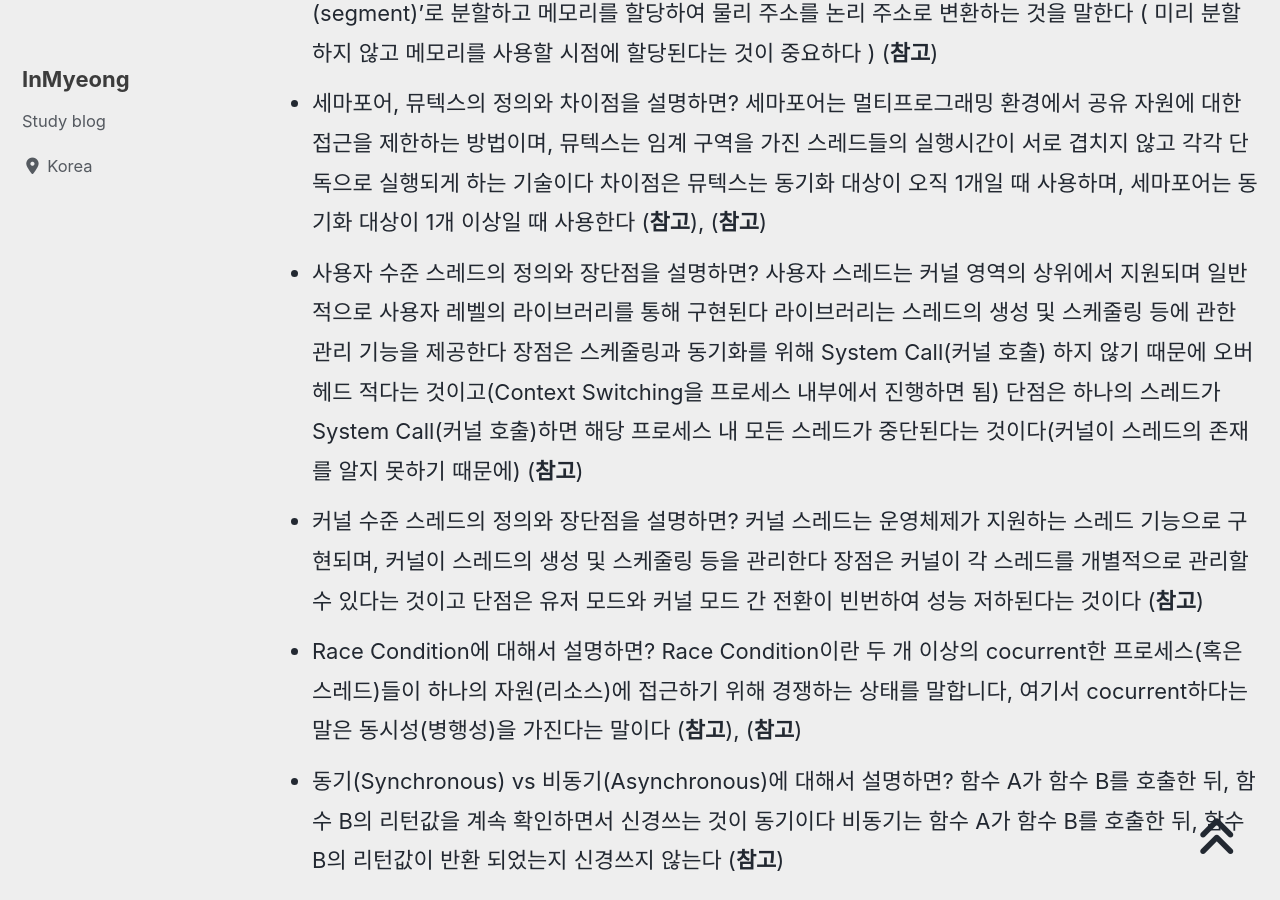
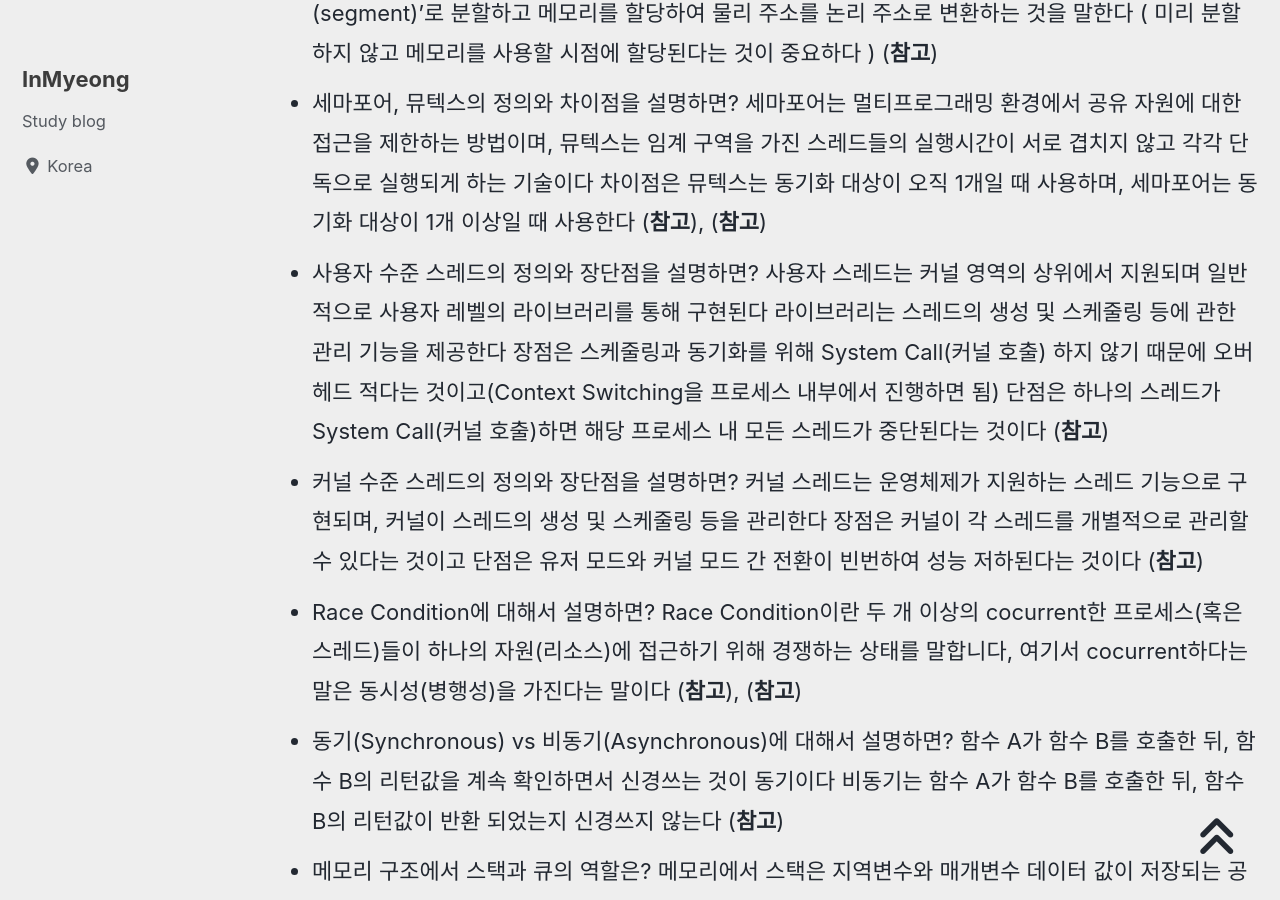
Before and after one commit to devMyeong/devMyeong.github.io, a Jekyll site: the page built from _posts/cs/2022-09-05-블로그-면접준비.md, in a window 1280 px wide and 900 px high, scrolled down 19931 px. Built offline with Jekyll 4.4.1, drawn with Linux system fonts in a browser that asks for light colours; cached includes are drawn as plain includes; nearby versions of some CDN libraries; some web fonts are replaced; comment, search, counter and statistics services are not loaded.

Commit message:
Chore : CS지식 오타 수정

```diff
--- a/_posts/cs/2022-09-05-블로그-면접준비.md
+++ b/_posts/cs/2022-09-05-블로그-면접준비.md
@@ -185,7 +185,7 @@ last_modified_at: 2022-09-26
 - 페이징의 정의와 작동하는 원리를 설명하면? 페이징은 virtual memory를 page로 나누는 기법을 말하며 주기억장치와 보조기억장치의 데이터 공간을 모두 동일한 크기로 나눈뒤 데이터 접근이 일어날 때, 보조기억장치에서 필요한 페이지들을 꺼내 주기억장치의 영역(프레임)에 적재시킨다 ([**참고**](https://velog.io/@dd9s2/%EC%9A%B4%EC%98%81%EC%B2%B4%EC%A0%9C-%EA%B0%80%EC%83%81-%EA%B8%B0%EC%96%B5-%EC%9E%A5%EC%B9%98%EC%99%80-%ED%8E%98%EC%9D%B4%EC%A7%95-%EC%84%B8%EA%B7%B8%EB%A9%98%ED%85%8C%EC%9D%B4%EC%85%98-Virtual-Memory-Paging-Segmentation))
 - 세그먼테이션에 대해 설명하면? 메모리를 서로 크기가 다른 논리적인 블록 단위인 '세그먼트(segment)'로 분할하고 메모리를 할당하여 물리 주소를 논리 주소로 변환하는 것을 말한다 ( 미리 분할하지 않고 메모리를 사용할 시점에 할당된다는 것이 중요하다 ) ([**참고**](https://plummmm.tistory.com/356))
 - 세마포어, 뮤텍스의 정의와 차이점을 설명하면? 세마포어는 멀티프로그래밍 환경에서 공유 자원에 대한 접근을 제한하는 방법이며, 뮤텍스는 임계 구역을 가진 스레드들의 실행시간이 서로 겹치지 않고 각각 단독으로 실행되게 하는 기술이다 차이점은 뮤텍스는 동기화 대상이 오직 1개일 때 사용하며, 세마포어는 동기화 대상이 1개 이상일 때 사용한다 ([**참고**](https://gyoogle.dev/blog/computer-science/operating-system/Semaphore%20&%20Mutex.html)), ([**참고**](https://heeonii.tistory.com/14))
-- 사용자 수준 스레드의 정의와 장단점을 설명하면? 사용자 스레드는 커널 영역의 상위에서 지원되며 일반적으로 사용자 레벨의 라이브러리를 통해 구현된다 라이브러리는 스레드의 생성 및 스케줄링 등에 관한 관리 기능을 제공한다 장점은 스케줄링과 동기화를 위해 System Call(커널 호출) 하지 않기 때문에 오버헤드 적다는 것이고(Context Switching을 프로세스 내부에서 진행하면 됨) 단점은 하나의 스레드가 System Call(커널 호출)하면 해당 프로세스 내 모든 스레드가 중단된다는 것이다(커널이 스레드의 존재를 알지 못하기 때문에) ([**참고**](https://kspsd.tistory.com/50))
+- 사용자 수준 스레드의 정의와 장단점을 설명하면? 사용자 스레드는 커널 영역의 상위에서 지원되며 일반적으로 사용자 레벨의 라이브러리를 통해 구현된다 라이브러리는 스레드의 생성 및 스케줄링 등에 관한 관리 기능을 제공한다 장점은 스케줄링과 동기화를 위해 System Call(커널 호출) 하지 않기 때문에 오버헤드 적다는 것이고(Context Switching을 프로세스 내부에서 진행하면 됨) 단점은 하나의 스레드가 System Call(커널 호출)하면 해당 프로세스 내 모든 스레드가 중단된다는 것이다 ([**참고**](https://kspsd.tistory.com/50))
 - 커널 수준 스레드의 정의와 장단점을 설명하면? 커널 스레드는 운영체제가 지원하는 스레드 기능으로 구현되며, 커널이 스레드의 생성 및 스케줄링 등을 관리한다 장점은 커널이 각 스레드를 개별적으로 관리할 수 있다는 것이고 단점은 유저 모드와 커널 모드 간 전환이 빈번하여 성능 저하된다는 것이다 ([**참고**](https://kspsd.tistory.com/50))
 - Race Condition에 대해서 설명하면? Race Condition이란 두 개 이상의 cocurrent한 프로세스(혹은 스레드)들이 하나의 자원(리소스)에 접근하기 위해 경쟁하는 상태를 말합니다, 여기서 cocurrent하다는 말은 동시성(병행성)을 가진다는 말이다 ([**참고**](https://zangzangs.tistory.com/115)), ([**참고**](https://seamless.tistory.com/42))
 - 동기(Synchronous) vs 비동기(Asynchronous)에 대해서 설명하면? 함수 A가 함수 B를 호출한 뒤, 함수 B의 리턴값을 계속 확인하면서 신경쓰는 것이 동기이다 비동기는 함수 A가 함수 B를 호출한 뒤, 함수 B의 리턴값이 반환 되었는지 신경쓰지 않는다 ([**참고**](https://velog.io/@nittre/%EB%B8%94%EB%A1%9C%ED%82%B9-Vs.-%EB%85%BC%EB%B8%94%EB%A1%9C%ED%82%B9-%EB%8F%99%EA%B8%B0-Vs.-%EB%B9%84%EB%8F%99%EA%B8%B0))
```
